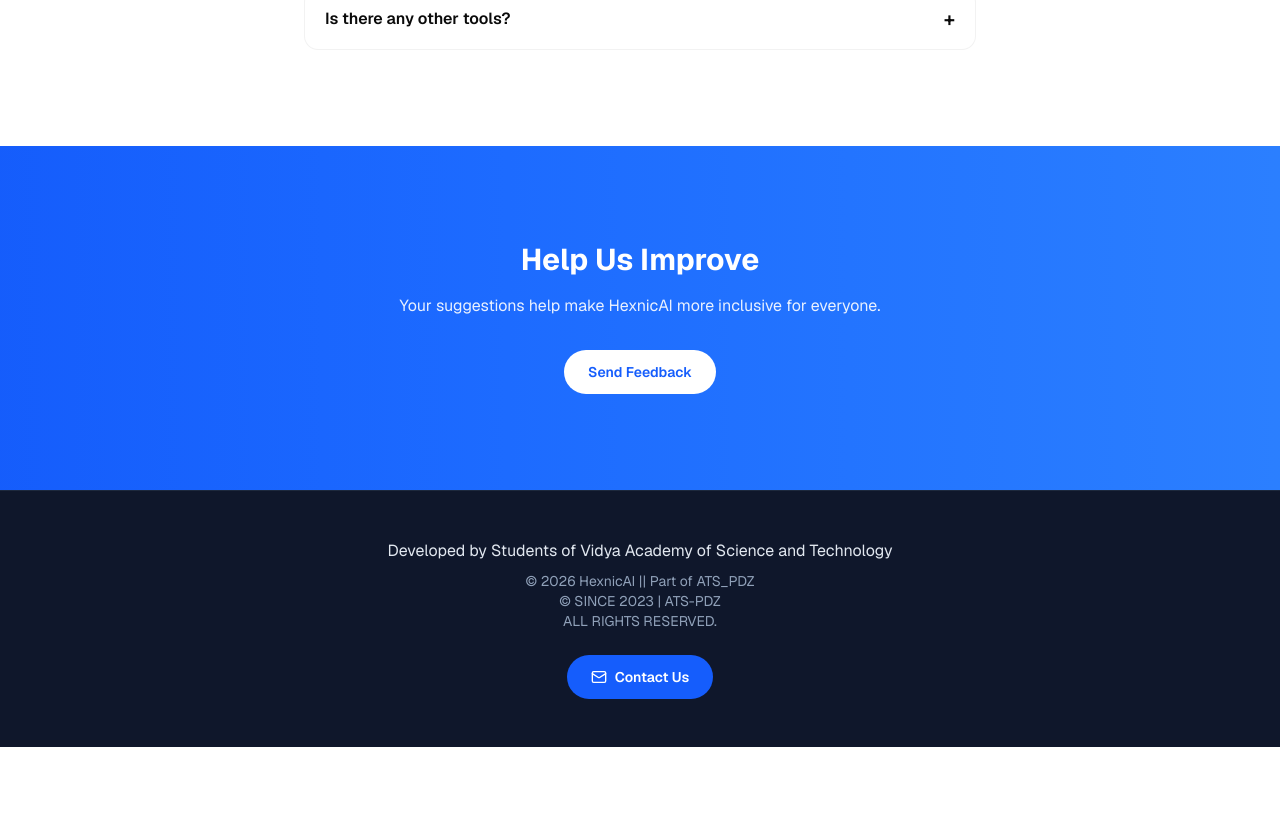
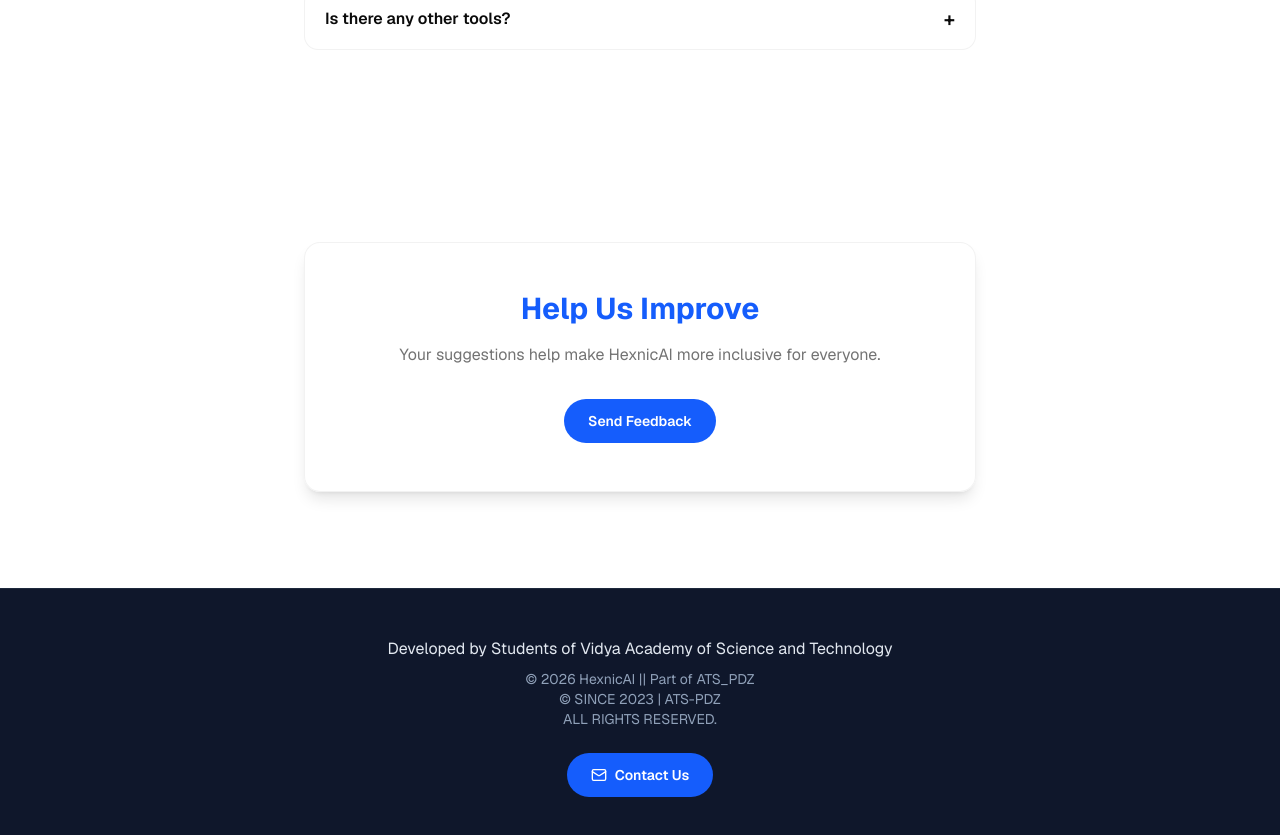
Before and after one commit to ATS-001/HexnicAI, a Next.js app: page / in a window 1280 px wide. Shown: the part 3266-4101 px from the top of the page. Before the commit the page ends 4013 px from the top, so only its background shows below. Built offline with nearby package versions, Linux system fonts and the light colour scheme.

Commit message:
style: update "Help Us Improve" section to card style
Consistent styling with card effects and matching color scheme.

Co-authored-by: Aaron Thalakkottor Sooraj <126183772+ATS-001@users.noreply.github.com>

```diff
--- a/app/page.tsx
+++ b/app/page.tsx
@@ -451,24 +451,26 @@ export default function HexnicAI() {
       </section>
 
       {/* Feedback Section */}
-      <section className="py-24 bg-gradient-to-r from-blue-600 to-blue-500 text-white relative z-10">
-        <div className="container mx-auto px-4 text-center">
+      <section className="py-24 relative z-10">
+        <div className="container mx-auto px-4">
+          <div className="max-w-2xl mx-auto bg-card/80 dark:bg-card/60 backdrop-blur-sm border border-border/50 rounded-2xl p-8 md:p-12 text-center shadow-lg hover:shadow-xl hover:border-blue-500/50 transition-all duration-300">
             <AnimatedText animation="fade-up">
-            <h2 className="text-3xl font-bold mb-4">Help Us Improve</h2>
+              <h2 className="text-3xl font-bold mb-4 text-blue-600 dark:text-blue-400">Help Us Improve</h2>
             </AnimatedText>
             <AnimatedText animation="fade-up" delay={100}>
-            <p className="mb-8 opacity-90">
+              <p className="mb-8 text-muted-foreground">
                 Your suggestions help make HexnicAI more inclusive for everyone.
               </p>
             </AnimatedText>
             <AnimatedText animation="fade-up" delay={200}>
               <AnimatedButton
                 href="https://forms.gle/JScLaZhBx8YLofV9A"
-              className="bg-white text-blue-600 hover:bg-white/90 hover:shadow-xl"
+                className="bg-blue-600 text-white hover:bg-blue-700 hover:shadow-xl"
               >
                 Send Feedback
               </AnimatedButton>
             </AnimatedText>
+          </div>
         </div>
       </section>
 
```
Lines whose indentation alone changed are shown as unchanged.
